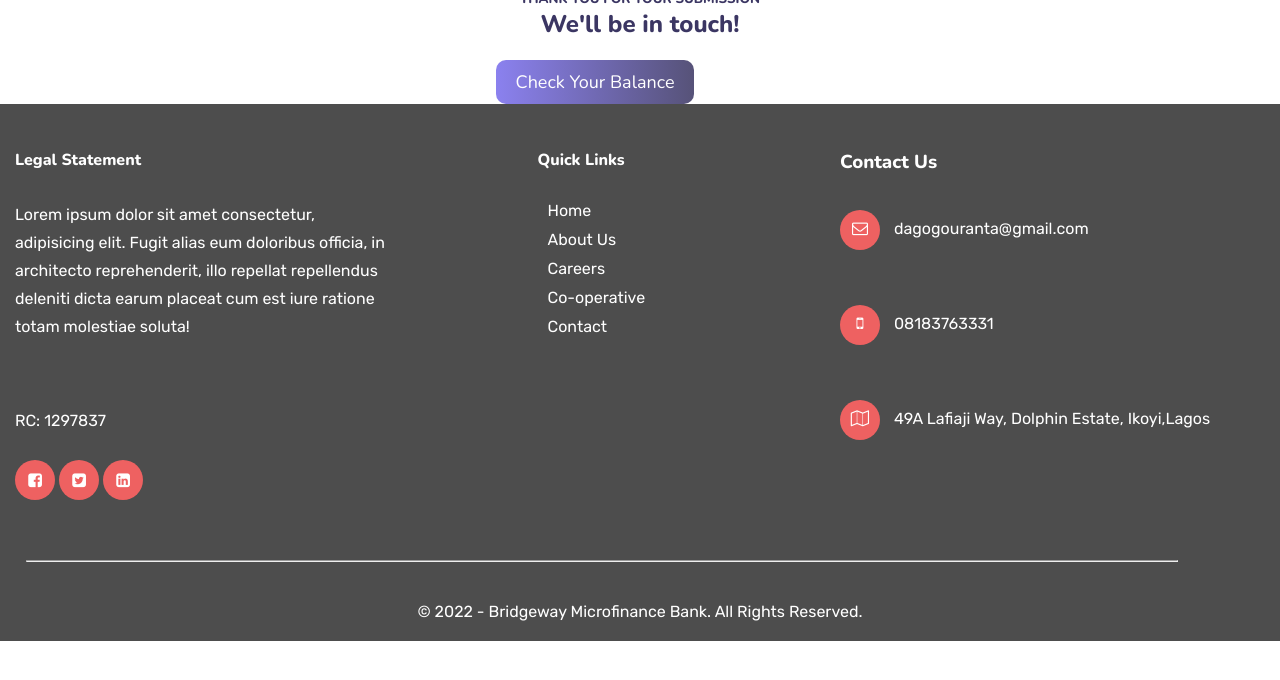
After one commit to Dagogo-Clinton-Uranta/bridgeway-frontpage, a PHP site: page /css/thankyou.html in a window 1280 px wide. The commit adds this page. Shown: the top 680 px of the page. Run offline with PHP 8.4, Linux system fonts and the light colour scheme; some libraries are stand-ins or nearby versions.

Commit message:
added a thank you page

```diff
--- /dev/null
+++ b/css/thankyou.html
@@ -0,0 +1,117 @@
+<!DOCTYPE html>
+<html lang="en">
+<head>
+    <meta charset="UTF-8">
+    <meta http-equiv="X-UA-Compatible" content="IE=edge">
+    <meta name="viewport" content="width=device-width, initial-scale=1.0">
+    <title>Bridgeway MicroFinance Bank</title>
+
+    <!-- font awesome icons-->
+    <link type="text/css" rel="stylesheet" href="css/font-awesome.min.css"/>
+
+
+    <!-- rubik and Nunito font family-->
+    <link href="https://fonts.googleapis.com/css2?family=Nunito:wght@400;700;800&family=Rubik:ital,wght@0,400;0,700;1,700&display=swap" rel="stylesheet"/>
+
+    <link type="text/css" rel="stylesheet" href="css/style.css"/>
+
+     <!--custom css-->
+     <link type="text/css" rel="stylesheet" href="css/style.css" />
+
+     <!--media css-->
+    <!-- <link type="text/css" rel="stylesheet" href="css/media.css" /> -->
+
+     <!--jquery ui files-->
+     <link type="text/css" rel="stylesheet" href="css/jquery-ui.structure.min.css" />
+     <link type="text/css" rel="stylesheet" href="css/jquery-ui.theme.min.css" />
+
+     <!--owl carousel-->
+     <link type="text/css" rel="stylesheet" href="css/owl.carousel.min.css" />
+     <link type="text/css" rel="stylesheet" href="css/owl.theme.default.min.css" />
+
+</head>
+
+<!--THANKING THEM -->
+<div class="text-center  mg-tp-xs ">
+    <h5 class="thank-h5 carousel-font-color">THANK YOU FOR YOUR SUBMISSION</h5>
+    <h2 class="thank-h2 carousel-font-color">We'll be in touch!</h2>
+
+    <a href="https://bridgeway-front-page.herokuapp.com/"> <button class="common-btn" type="button">Check Your Balance</button></a>
+   </div>  <!--text-center ending-->
+
+
+
+<!--NEW SECTION FOOTER -->
+<footer>
+    <div class="container">
+      <div class="footer-col">
+       <h4>Legal Statement</h4>
+       <p>Lorem ipsum dolor sit amet consectetur, adipisicing elit. Fugit alias eum doloribus
+          officia, in architecto reprehenderit, illo repellat repellendus
+          deleniti dicta earum placeat cum est iure ratione totam molestiae soluta!</p>
+          <br>
+          <br>
+
+          <p> RC:  1297837</p>
+          <div class="social-icons-footer">
+           <i class="fa fa-facebook-square"></i>
+           <i class="fa fa-twitter-square"></i>
+           <i class="fa fa-linkedin-square"></i>
+          </div> <!--social-icons-footer ending-->
+      </div> <!--footer-col ending-->
+
+
+
+      <div class="footer-col footer-2-col">
+       <h4>Quick Links</h4>
+       <ul>
+         <li> <a href="#welcome">Home</a></li>
+         <li> <a href="#why-choose-us">About Us</a> </li>
+         <li> <a href="#bank-careers">Careers</a></li>
+         <li> <a href="#feature-sec">Co-operative</a></li>
+         <li>  <a href="#contact">Contact</a></li>
+       </ul>
+          </div> <!--social-icons-footer ending-->
+      </div> <!--footer-col ending-->
+
+
+      <div class="footer-col contact-icon">
+       <h3>Contact Us</h3>
+       <p> <i class="fa fa-envelope-o"></i> <a href="mailto:dagogouranta@gmail.com">dagogouranta@gmail.com</a>  </p>
+       <p> <i class="fa fa-mobile-phone"></i> <a href="tel:08183763331">08183763331</a>  </p>
+       <p> <i class="fa fa-map-o"></i> <span>49A Lafiaji Way, Dolphin Estate, Ikoyi,Lagos</span>  </p>
+
+      </div> <!--footer-col ending-->
+
+   <div class="clear"></div>
+
+   <hr class="footer-hr">
+   <p class="copyright-footer">
+    &copy; 2022 - Bridgeway Microfinance Bank. All Rights Reserved.
+   </p> <!--copyright-footer ending-->
+
+    </div> <!--container ending-->
+   </footer> <!--footer ending-->
+
+
+
+
+   <script type="text/javascript" src="js/jquery-3.2.1.min.js"></script>
+   <script src="js/jquery-ui.min.js"></script>
+   <script src="https://rawgit.com/kottenator/jquery-circle-progress/1.2.2/dist/circle-progress.js"></script>
+   <script type="text/javascript" src="/js/owl.carousel.min.js" ></script>
+   <script type="text/javascript" src="/js/externaljq.js" ></script>
+
+
+   <!-- javascript is compiled into one big file before running ,wether you imported it or not-->
+   <!-- the order in which you placed the script also amtters. FOR DEPENDENCIES-->
+   </body>
+   <script>
+       $(document).ready(function() {
+           $("#toggle-bar").click(function() {
+               $(".menu").slideToggle(400);
+           });
+       });
+
+   </script>
+   </html>
```
Also changed, not shown: css/style.css (+48 -2 lines), index.php (+6 -6 lines).
